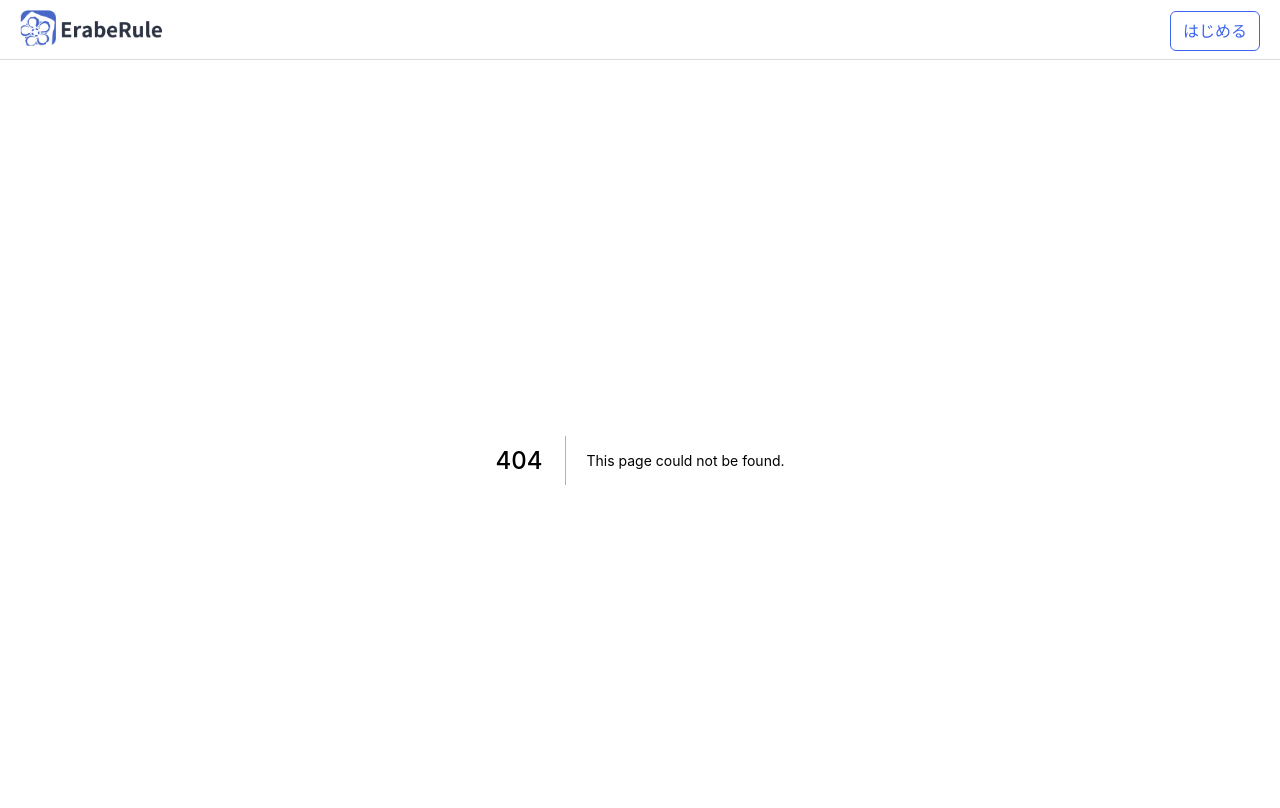
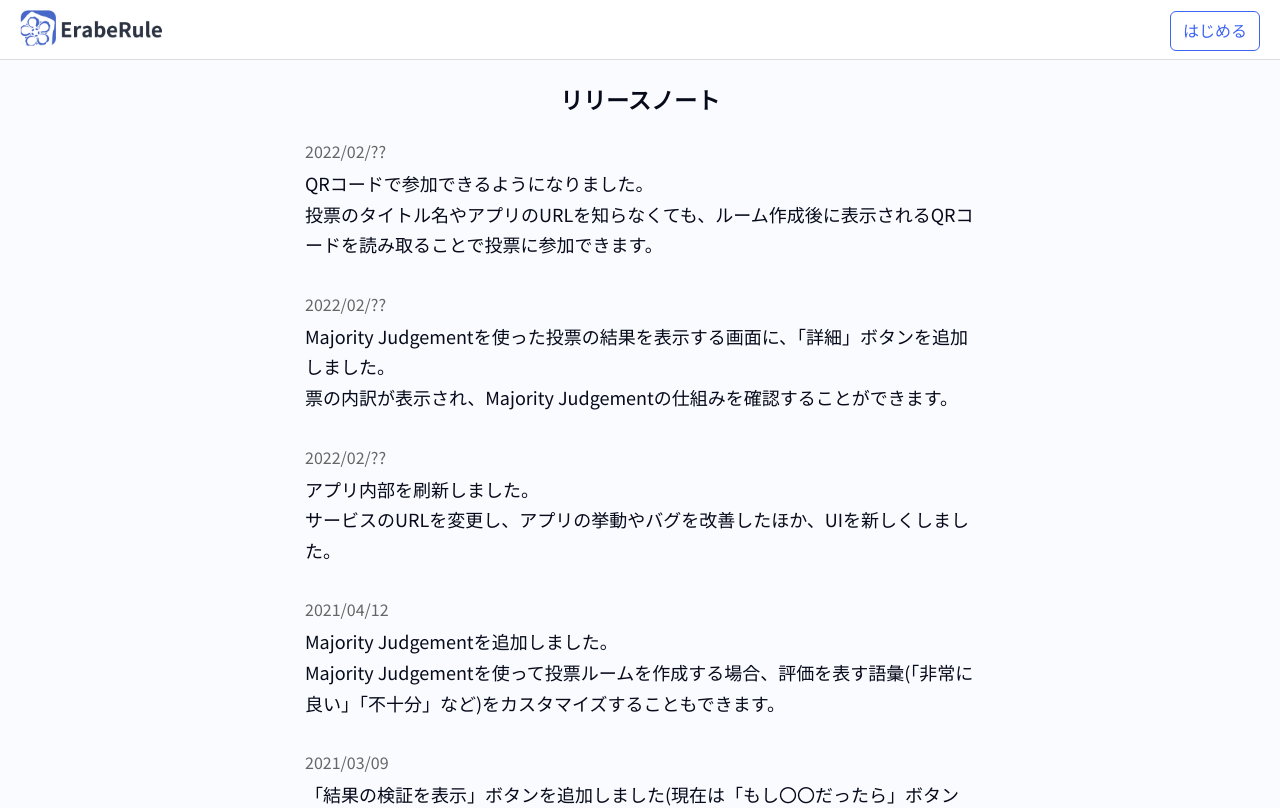
Before and after one commit to moyotsukai/eraberule-lp, a Next.js app: page /changelog in a window 1280 px wide. Before the commit this address had no page. Shown: the top 808 px of the page. Built offline with nearby package versions, Linux system fonts and the light colour scheme.

Commit message:
add: ChangelogPage

```diff
--- /dev/null
+++ b/components/templates/ChangelogPage.tsx
@@ -0,0 +1,45 @@
+import React from 'react'
+import { css } from '@emotion/react'
+import Spacer from '../ui/Spacer'
+import { contents } from '../../contents/data'
+import { supportingTextColor } from '../../styles/colors'
+import { breakedText } from '../../utils/breakedText'
+import PageTitle from '../ui/PageTitle'
+import Text from '../ui/Text'
+
+const ChangelogPage: React.FC = () => {
+  return (
+    <div css={layoutStyle}>
+      <PageTitle>
+        {contents.changelog.title}
+      </PageTitle>
+      <ul>
+        {contents.changelog.changes.map((item, index) => (
+          <li key={index}>
+            <p css={dateStyle}>{item.date}</p>
+            <Text>{breakedText(item.text)}</Text>
+            <Spacer y={10} />
+          </li>
+        ))}
+      </ul>
+    </div>
+  )
+}
+
+const layoutStyle = css`
+  min-height: 100vh;
+  max-width: 700px;
+  margin: 0 auto;
+  padding: 0 15px;
+`
+const dateStyle = css`
+  font-size: 15px;
+  color: ${supportingTextColor};
+  margin: 2px 0;
+
+  @media(min-width: 500px) {
+    font-size: 16px;
+  }
+`
+
+export default ChangelogPage
--- a/components/templates/TechPage.tsx
+++ b/components/templates/TechPage.tsx
@@ -1,11 +1,6 @@
 import React from 'react'
 import { css } from '@emotion/react'
-import Spacer from '../ui/Spacer'
 import { contents } from '../../contents/data'
-import { primaryShadowColor, primaryTextColor } from '../../styles/colors'
-import { breakedText } from '../../utils/breakedText'
-import Image from 'next/image'
-import Divider from '../ui/Divider'
 import PageTitle from '../ui/PageTitle'
 import Text from '../ui/Text'
 
--- a/contents/data.ts
+++ b/contents/data.ts
@@ -80,6 +80,45 @@ export const contents = {
       "Vercel"
     ]
   },
+  changelog: {
+    title: "リリースノート",
+    changes: [
+      {
+        date: "2022/02/??",
+        text: "QRコードで参加できるようになりました。\n投票のタイトル名やアプリのURLを知らなくても、ルーム作成後に表示されるQRコードを読み取ることで投票に参加できます。"
+      },
+      {
+        date: "2022/02/??",
+        text: "Majority Judgementを使った投票の結果を表示する画面に、「詳細」ボタンを追加しました。\n票の内訳が表示され、Majority Judgementの仕組みを確認することができます。"
+      },
+      {
+        date: "2022/02/??",
+        text: "アプリ内部を刷新しました。\nサービスのURLを変更し、アプリの挙動やバグを改善したほか、UIを新しくしました。"
+      },
+      {
+        date: "2021/04/12",
+        text: "Majority Judgementを追加しました。\nMajority Judgementを使って投票ルームを作成する場合、評価を表す語彙(「非常に良い」「不十分」など)をカスタマイズすることもできます。"
+      },
+      {
+        date: "2021/03/09",
+        text: "「結果の検証を表示」ボタンを追加しました(現在は「もし〇〇だったら」ボタンに名称変更)。\n結果の画面で、他の投票ルールを採用していたらどのような結果になっていたか、シュミレーションできます。ボルダルールまたはコンドルセ・ヤングの最尤法で集計されたルームのみで表示されます。"
+      },
+      {
+        date: "2021/03/07",
+        text: "投票済みの人数が正しく表示されないことがあるバグを修正。"
+      },
+      {
+        date: "2021/02/18",
+        text: "本アプリをリリース。"
+      }
+    ]
+  },
+  terms: {
+
+  },
+  privacy: {
+
+  },
   footer: {
     sections: [
       {
@@ -99,7 +138,7 @@ export const contents = {
           },
           {
             title: "リリースノート",
-            url: "changelog"
+            url: "/changelog"
           }
         ]
       },
--- /dev/null
+++ b/pages/changelog.tsx
@@ -0,0 +1,10 @@
+import React from 'react'
+import ChangelogPage from '../components/templates/ChangelogPage'
+
+const Changelog: React.FC = () => {
+  return (
+    <ChangelogPage />
+  )
+}
+
+export default Changelog
--- a/styles/colors.ts
+++ b/styles/colors.ts
@@ -5,8 +5,8 @@ const primarySelectedColor = "rgba(61, 100, 242, 0.12)"
 const primaryHoverColor = "#4069FF"
 const primaryTextColor = "#060A1A"
 const largeTextColor = "#0D1433"
-// const supportingTextColor = "#666"
+const supportingTextColor = "#666"
 // const errorColor = "rgb(176, 0, 32)"
 // const errorDisabledColor = "rgba(176, 0, 32, 0.38)"
 
-export { primaryColor, primaryShadowColor, primarySelectedColor, primaryHoverColor, primaryTextColor, largeTextColor }
+export { primaryColor, primaryShadowColor, primarySelectedColor, primaryHoverColor, primaryTextColor, largeTextColor, supportingTextColor }
```
